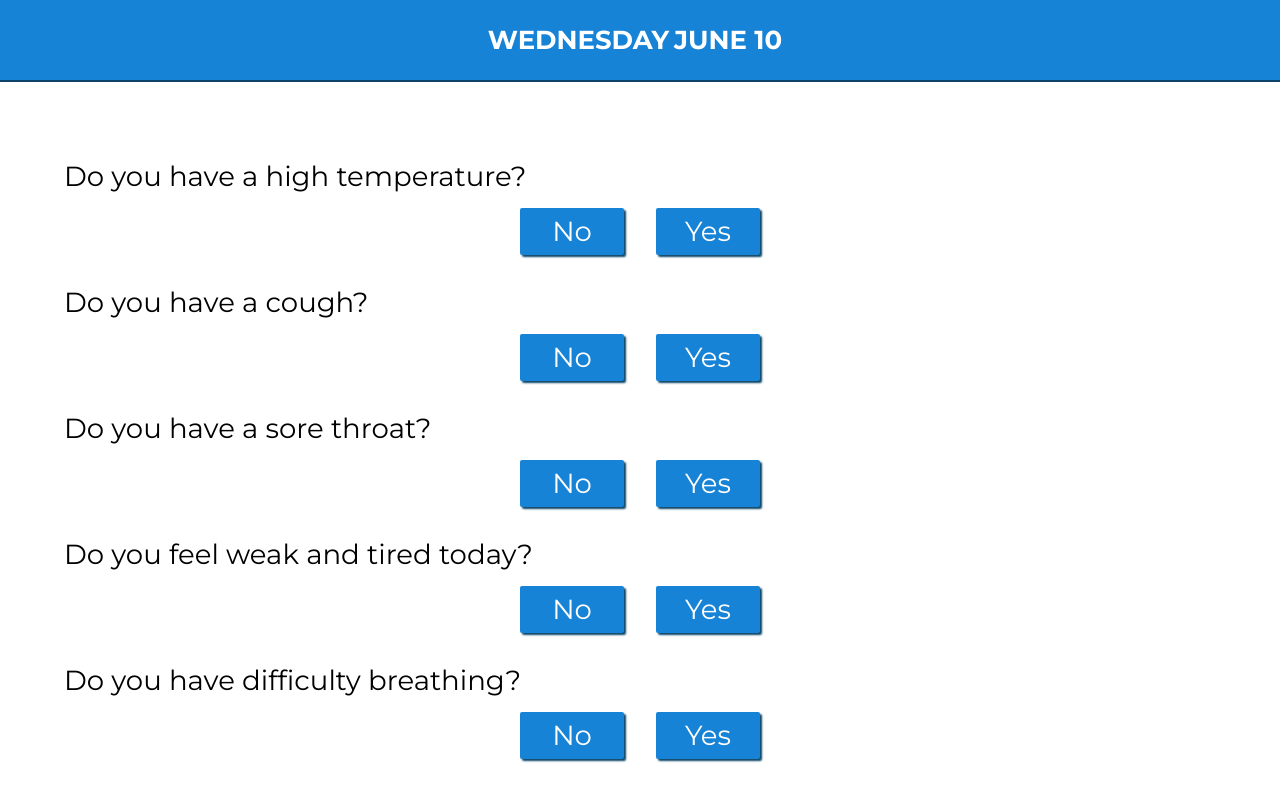
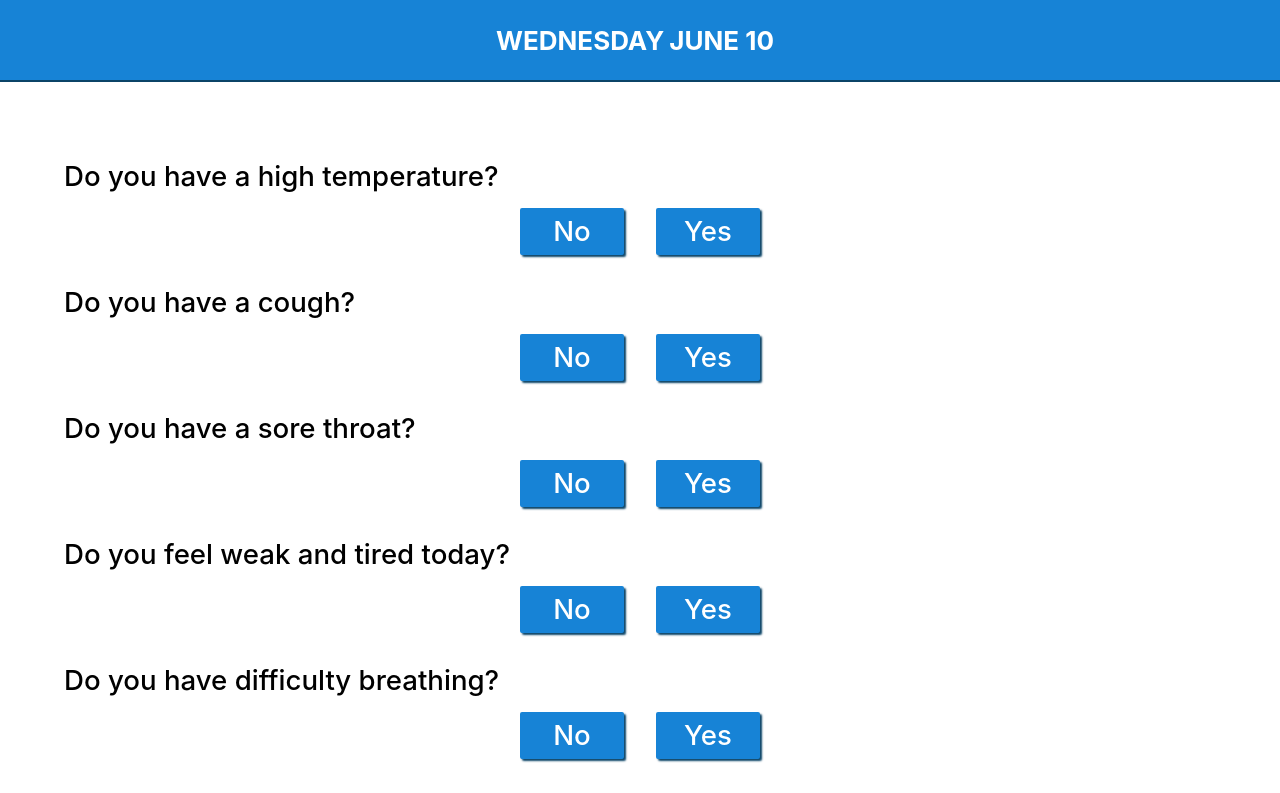
Before and after one commit to georgezee/covid-daily-questions, a React (Create React App) app: page / in a window 1280 px wide. Shown: the top 793 px of the page. Built offline with nearby package versions, Linux system fonts and the light colour scheme.

Commit message:
Remove external font.

```diff
--- a/src/App.scss
+++ b/src/App.scss
@@ -3,14 +3,10 @@ $primaryDark: #0b4467;
 $secondaryColor: #ffb700;
 $secondaryDark: #a57804;
 
-@import url('https://fonts.googleapis.com/css2?family=Montserrat:wght@400;700&display=swap');
-
 .App {
   text-align: center;
   background-color: #fff;
   color: black;
-  font-family: Montserrat, -apple-system, BlinkMacSystemFont, 'Segoe UI', 'Roboto', 'Oxygen', 'Ubuntu', 'Cantarell', 'Fira Sans', 'Droid Sans', 'Helvetica Neue', sans-serif;
-
 }
 
 .App-header {
```
